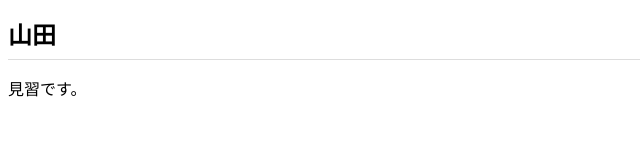
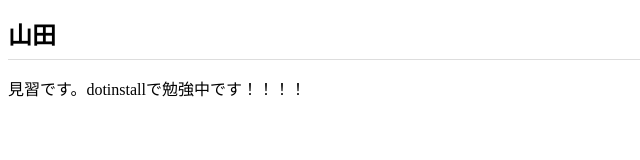
Before and after one commit to ru12345/ru12345.github.io, a plain HTML site: page index.html in a window 1280 px wide. Shown: the whole page, without its empty margins (0-640 px from the left). Drawn offline with Linux system fonts and the light colour scheme.

Commit message:
Add files via upload

```diff
--- a/index.html
+++ b/index.html
@@ -9,6 +9,6 @@
 </head>
 <body>
   <h1>山田</h1>
-  <p>見習です。</p>
+  <p>見習です。dotinstallで勉強中です！！！！</p>
 </body>
 </html>
```
